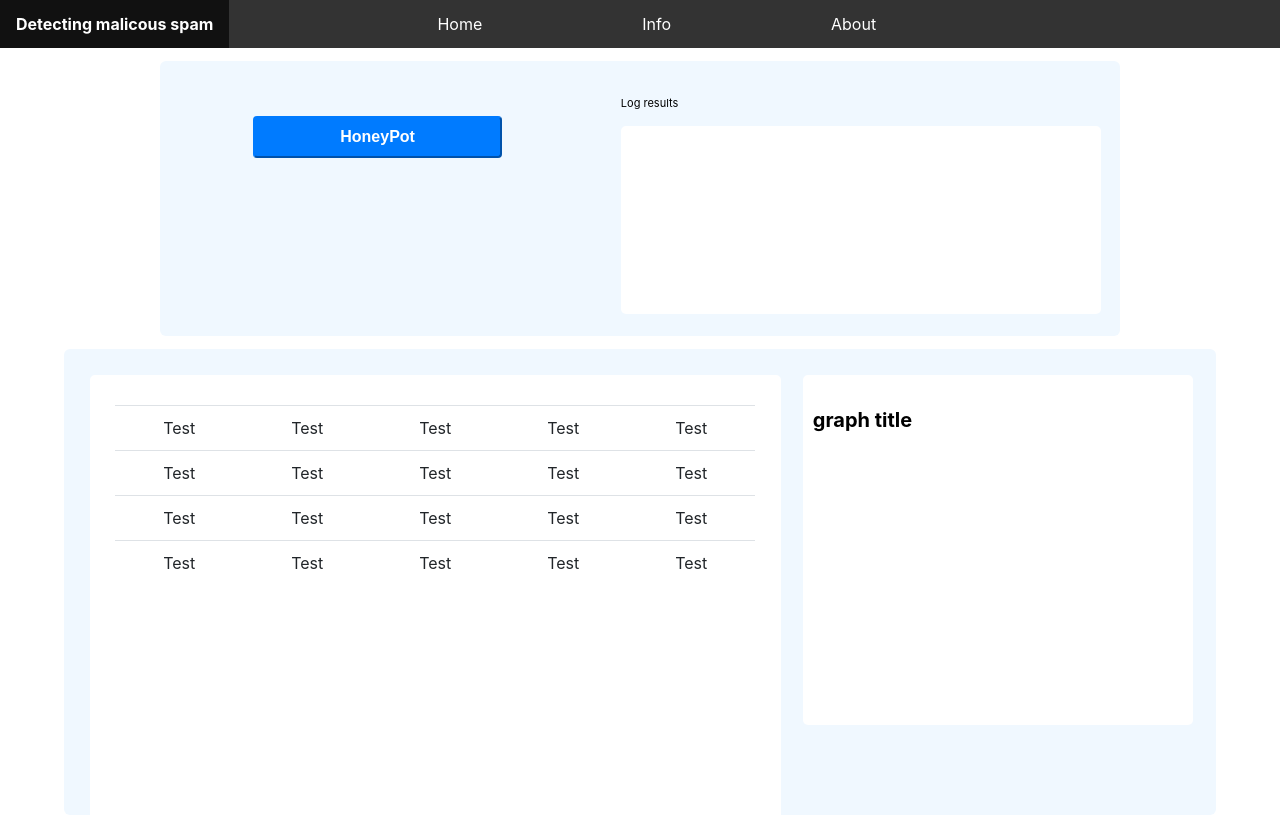
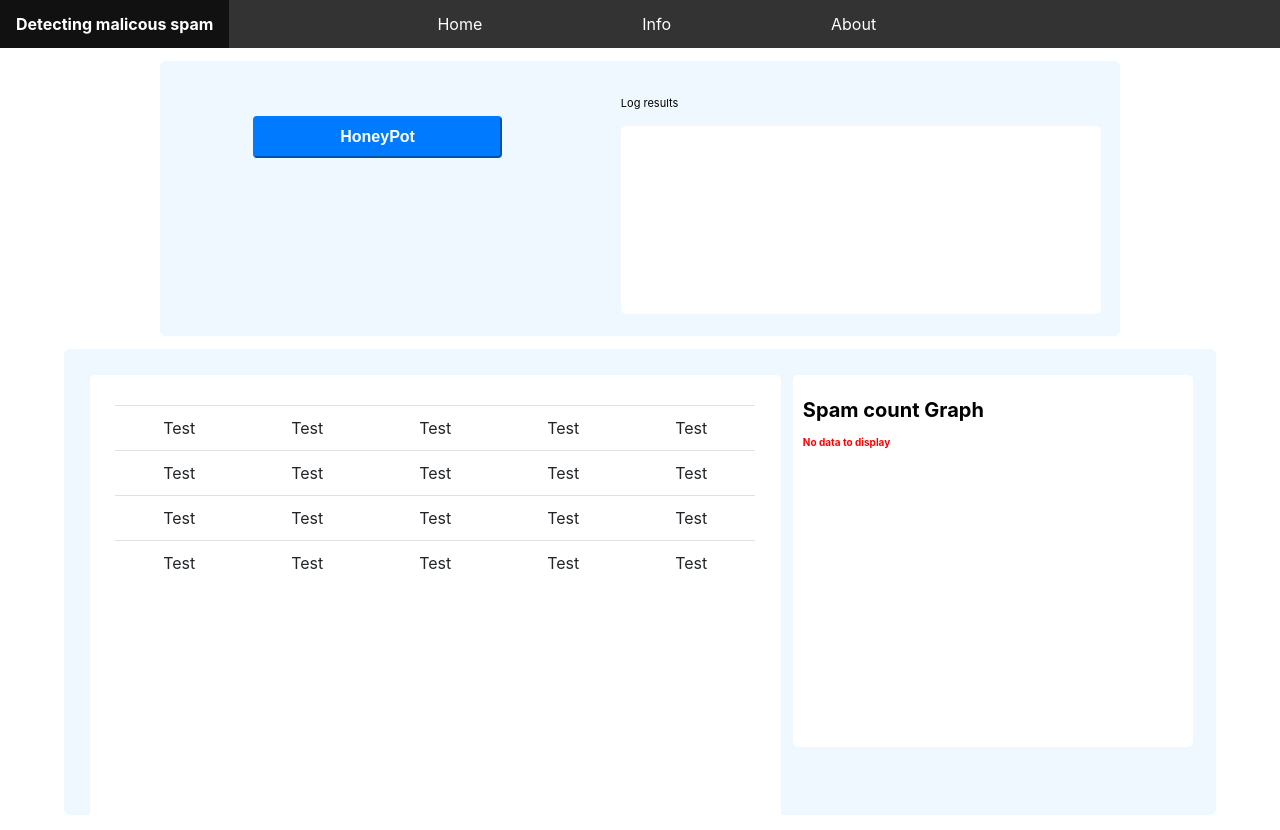
Before and after one commit to YassineJOUT/tweet-v1, a React (Create React App) app: page / in a window 1280 px wide. Built offline with nearby package versions, Linux system fonts and the light colour scheme.

Commit message:
feat(Graph): diplay bar graph in 3rd phase steps :         - Parse json         - Identify which bouton is clicked         - Gather chart values         - Iniit chart data         - make the title dinamic         - render the bar chart

```diff
--- a/src/App.js
+++ b/src/App.js
@@ -16,6 +16,7 @@ class App extends React.Component {
     this.setPhase = this.setPhase.bind(this);
   }
   setPhase = (phase,data) => {
+    //console.log(data)
     this.setState({
       phase,
       data
@@ -33,8 +34,8 @@ class App extends React.Component {
     }
 
     ApiClient(whatToCall+'/').then(res => {
-      console.log(res.data);
-      this.setPhase(phase,JSON.stringify(res.data.stringify));
+      //console.log(res.data);
+      this.setPhase(phase,JSON.stringify(res.data,undefined, 2));
       });
 
   };
@@ -43,7 +44,7 @@ class App extends React.Component {
       <div className="App">
         <Nav name="Detecting malicous spam" />
         <InteractionContainer phase={this.state.phase} onClick={this.handleClick} data={this.state.data}/>
-        <ResultContainer />
+        <ResultContainer phase={this.state.phase} data={this.state.data}/>
       </div>
     );
   }
--- a/src/components/BarGraph.js
+++ b/src/components/BarGraph.js
@@ -1,12 +1,50 @@
 import React from 'react'
 import '../css/Graph.css'
+import { Bar } from 'react-chartjs-2';
 
-const BarGraph = () => {
+const BarGraph = ({data}) => {
+
+    let jsonData = JSON.parse(data);
+
+    let whichCase = (jsonData) ?
+                (jsonData.hasOwnProperty('users') ? 1
+                    :
+                    (jsonData.hasOwnProperty('Reteweet') ? 2
+                    : -1))
+                : -1;
+
+    let spamData = (jsonData) ?
+                 ((jsonData.spam !== undefined) ? [jsonData.spam,jsonData.notspam]
+                    : null)
+                : null;
+
+    let chartData = null;
+
+    if (spamData){
+
+        chartData = {
+            labels : ['spam', 'not spam'],
+            datasets : [{
+                label : 'count',
+                data : spamData,
+                backgroundColor : [
+                'rgba(130,99,132,0.6)',
+                'rgba(54,10,232,0.6)']
+            }]
+        }
+    }
     return (
         <div className="graph">
-            <h1> graph title</h1>
+            {
+                (whichCase === -1) ? (<h1>Spam count Graph</h1>) : ((whichCase === 1) ? (<h1> Malicious tweets</h1>)  : (<h1> Malicious profiles</h1>))
+            }
+            { (chartData) ? (<Bar data={chartData} options={{maintainAspectRatio:true}}/>) :
+                (<h4 className="danger">
+                    No data to display
+                    </h4>
+                    )
+            }
         </div>
     );
 }
-
 export default BarGraph;
--- a/src/components/InputContainer.js
+++ b/src/components/InputContainer.js
@@ -29,6 +29,7 @@ const InputContainer = ({phase,onClick}) => {
     }
     return (
         <div className="input-container">
+
             {phase === 1 ?
                 (<Button text={text} onClick={() => onClick(nextPhase,0)} />)
             :
--- a/src/components/ResultContainer.js
+++ b/src/components/ResultContainer.js
@@ -7,7 +7,7 @@ const ResultContainer = ({phase, data}) => {
     return (
         <div className="container result">
             <TableResult phase={phase} data={data}/>
-            <BarGraph  phase={phase} data={data}/>
+            <BarGraph data={data}/>
         </div>
     );
 };
--- a/src/css/Graph.css
+++ b/src/css/Graph.css
@@ -1,9 +1,9 @@
 .graph {
     border-radius: 5px;
     padding-block-start: 20px;
-    padding-left: 10px;
+    padding: 10px;
     width : 33%;
-    height: 75%;
+    height: 80%;
     font-size: 10px;
     margin-right: 2%;
     float: right;
@@ -13,3 +13,8 @@
     border-radius: 5px;
     text-align: left;
 }
+.danger{
+    color:red;
+    margin-left :auto;
+    margin-right :auto;
+}
```
